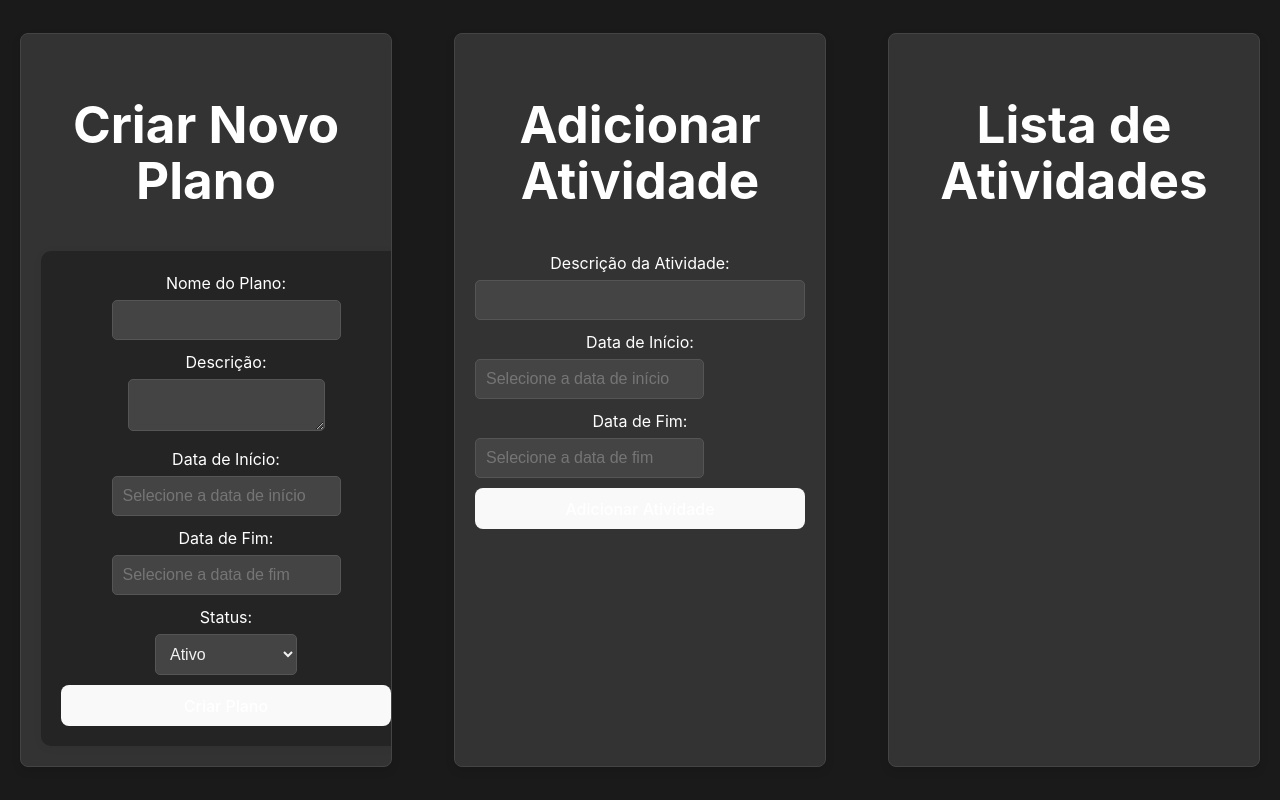
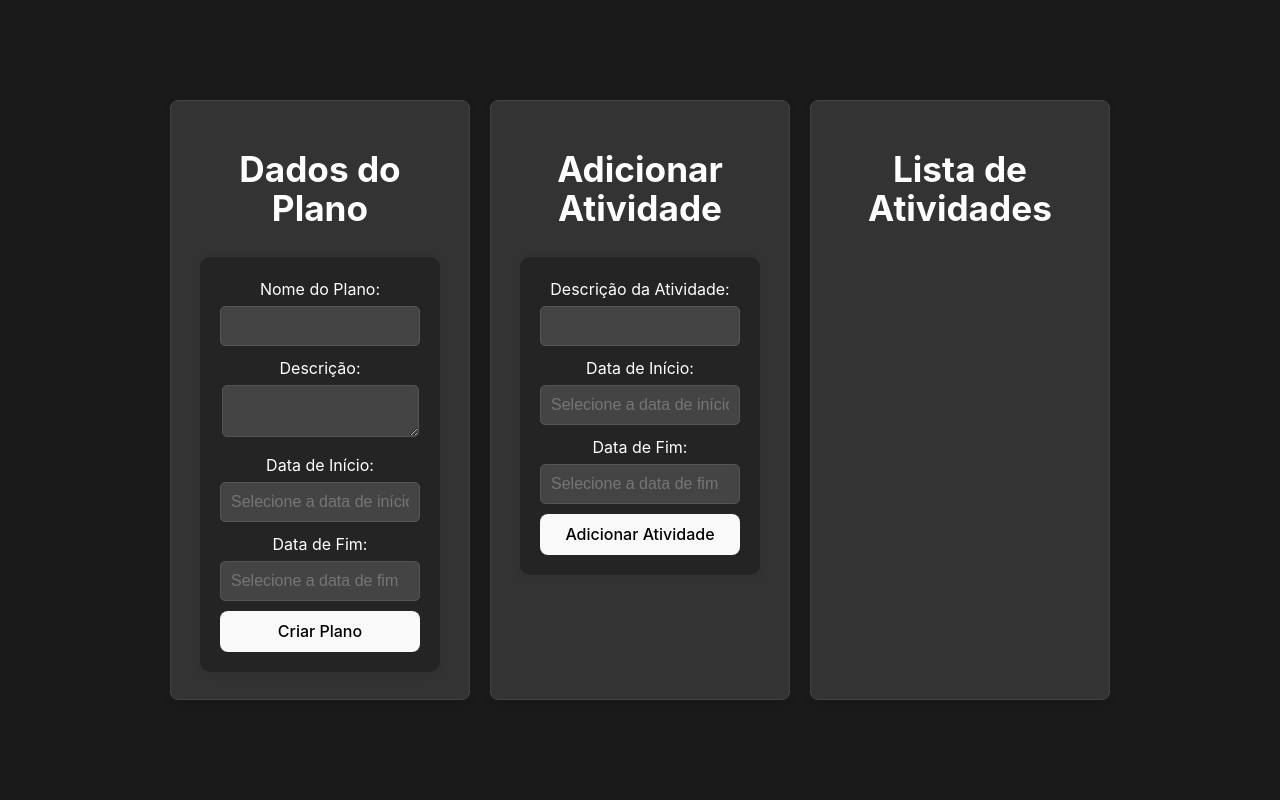
Before and after one commit to Gbrlemos/projeto_sigeps, a React (Vite) app: page /criarplano in a window 1280 px wide. Built offline with nearby package versions, Linux system fonts and the light colour scheme.

Commit message:
terminei o formulario para criar o novo plano com as atividades vinculadas, mas ainda nao esta fazendo contato com o backend por algum motivo

```diff
--- a/src/App.css
+++ b/src/App.css
@@ -39,7 +39,7 @@ body {
 
 /* Estilo para cabeçalho */
 h1, h2, h3, h4 {
-  font-size: 3.2em;
+  font-size: 2.2em;
   line-height: 1.1;
   color: #ffffff;
   text-align: center;
@@ -213,8 +213,14 @@ tr:hover {
 /* Ajuste do layout das divs internas */
 .page {
   flex: 1;
+  flex-direction: column;
+  align-items: center;
+  display: flex;
+  height: 600px;
+  max-height: 600px;
+  overflow-y: auto;
   min-width: 280px;
-  max-width: 30%;
+  max-width: 300px;
   padding: 20px;
   background-color: #333;
   color: #f1f1f1;
@@ -222,7 +228,31 @@ tr:hover {
   box-shadow: 0 4px 10px rgba(0, 0, 0, 0.1);
   border-radius: 8px;
   box-sizing: border-box; /* Garante que padding não expanda a div */
-  overflow: hidden; /* Previne que conteúdo ultrapasse a div */
+
+
+}
+
+.page form {
+  width: 200px;
+}
+
+/* Estilizando a barra de rolagem (funciona em WebKit: Chrome, Safari) */
+.page::-webkit-scrollbar {
+  width: 8px; /* Largura da barra de rolagem */
+}
+
+.page::-webkit-scrollbar-track {
+  background: #f1f1f1; /* Cor do "fundo" da barra */
+}
+
+.page::-webkit-scrollbar-thumb {
+  background-color: #888; /* Cor da barra de rolagem */
+  border-radius: 10px; /* Arredondamento */
+  border: 2px solid #f1f1f1; /* Borda ao redor da barra */
+}
+
+.page::-webkit-scrollbar-thumb:hover {
+  background-color: #555; /* Cor ao passar o mouse */
 }
 
 /* Ajustes nos inputs para respeitar os limites das divs */
@@ -242,7 +272,7 @@ textarea {
 /* Botão */
 button {
   background-color: #646cff;
-  color: #fff;
+  color: rgb(0, 0, 0);
   padding: 0.6em 1.2em;
   border: none;
   border-radius: 8px;
--- a/src/pages/CriarPlano.jsx
+++ b/src/pages/CriarPlano.jsx
@@ -17,21 +17,35 @@ const CriarPlano = () => {
 
   const handleSubmit = async (e) => {
     e.preventDefault();
+
+    // Cria o objeto do plano sem atividades ainda
     const novoPlano = {
       nome_plano: nomePlano,
       descricao_plano: descricaoPlano,
       data_inicio: dataInicio,
       data_fim: dataFim,
       status_plano: statusPlano,
-      atividades,
     };
+
     try {
-      await addPlano(novoPlano);
-      alert('Plano criado com sucesso!');
-      navigate('/planos');
+      // Passo 1: Cria o plano no banco e obtém o id gerado
+      const planoCriado = await addPlano(novoPlano); // `addPlano` deve retornar o objeto com `id_plano`
+      const planoId = planoCriado.id_plano;
+
+      // Passo 2: Associa o `id_plano` a cada atividade
+      const atividadesComIdPlano = atividades.map(atividade => ({
+        ...atividade,
+        id_plano: planoId
+      }));
+
+      // Passo 3: Salva todas as atividades com o `id_plano` associado
+      await Promise.all(atividadesComIdPlano.map(addAtividade));
+
+      alert('Plano e atividades criados com sucesso!');
+      navigate('/planos'); // Redireciona após a criação com sucesso
     } catch (error) {
-      console.error('Erro ao criar o plano:', error);
-      alert('Erro ao criar o plano.');
+      console.error('Erro ao criar o plano ou atividades:', error);
+      alert('Erro ao criar o plano ou atividades.');
     }
   };
 
@@ -42,9 +56,10 @@ const CriarPlano = () => {
 
   return (
     <div className="page-container">
+
       {/* Div para criar novo plano */}
       <div className="page">
-        <h2>Criar Novo Plano</h2>
+        <h2>Dados do Plano</h2>
         <form onSubmit={handleSubmit}>
           <div>
             <label>Nome do Plano:</label>
@@ -83,26 +98,16 @@ const CriarPlano = () => {
               required
             />
           </div>
-          <div>
-            <label>Status:</label>
-            <select
-              value={statusPlano}
-              onChange={(e) => setStatusPlano(e.target.value)}
-              required
-            >
-              <option value="Ativo">Ativo</option>
-              <option value="Em progresso">Em progresso</option>
-              <option value="Concluído">Concluído</option>
-              <option value="Cancelado">Cancelado</option>
-            </select>
-          </div>
+
           <button type="submit">Criar Plano</button>
         </form>
       </div>
 
       {/* Div para adicionar nova atividade */}
       <div className="page">
-        <h2>Adicionar Atividade</h2>
+      <h2>Adicionar Atividade</h2>
+      <form onSubmit={handleSubmit}>
+
         <div>
           <label>Descrição da Atividade:</label>
           <input
@@ -133,6 +138,7 @@ const CriarPlano = () => {
           />
         </div>
         <button type="button" onClick={handleAddAtividade}>Adicionar Atividade</button>
+        </form>
       </div>
 
       {/* Div para lista de atividades */}
```
Also changed, not shown: src/pages/Planos.jsx (added).
